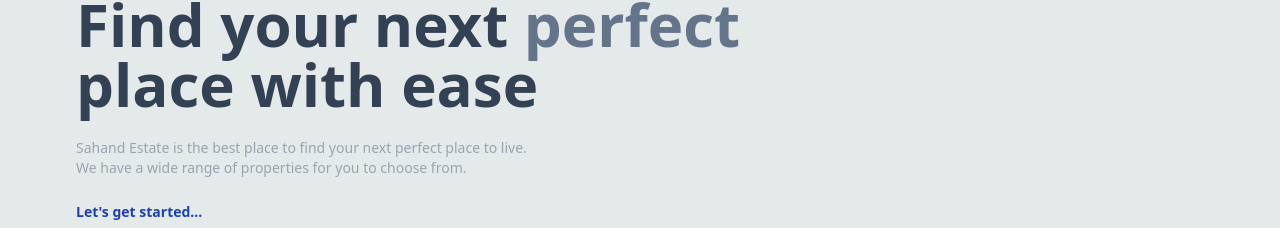
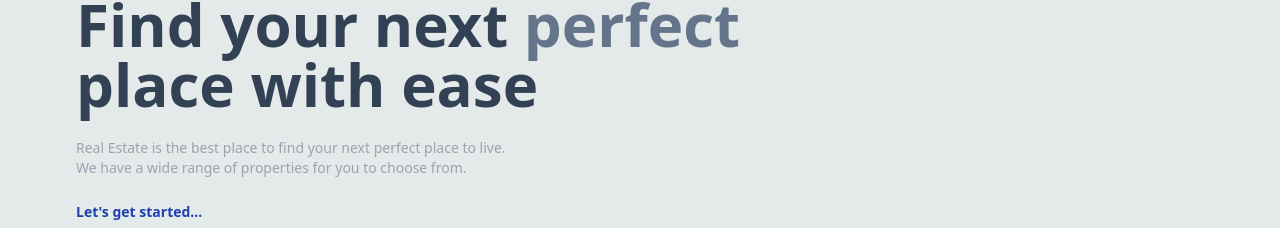
Before and after one commit to KlevisHenkoja/Real-Estate, a React (Vite) app in the folder client/: page / in a window 1280 px wide. Shown: the part 190-418 px from the top of the page. Built offline with nearby package versions, Linux system fonts and the light colour scheme; no server answers.

Commit message:
edit home page

```diff
--- a/client/src/pages/Home.jsx
+++ b/client/src/pages/Home.jsx
@@ -55,7 +55,7 @@
           place with ease
         </h1>
         <div className='text-gray-400 text-xs sm:text-sm'>
-          Sahand Estate is the best place to find your next perfect place to
+          Real Estate is the best place to find your next perfect place to
           live.
           <br />
           We have a wide range of properties for you to choose from.
@@ -76,7 +76,7 @@
             <SwiperSlide>
               <div
                 style={{
-                  background: `url(${listing.imageUrls[2]}) center no-repeat`,
+                  background: `url(${listing.imageUrls[0]}) center no-repeat`,
                   backgroundSize: 'cover',
                 }}
                 className='h-[500px]'
```
